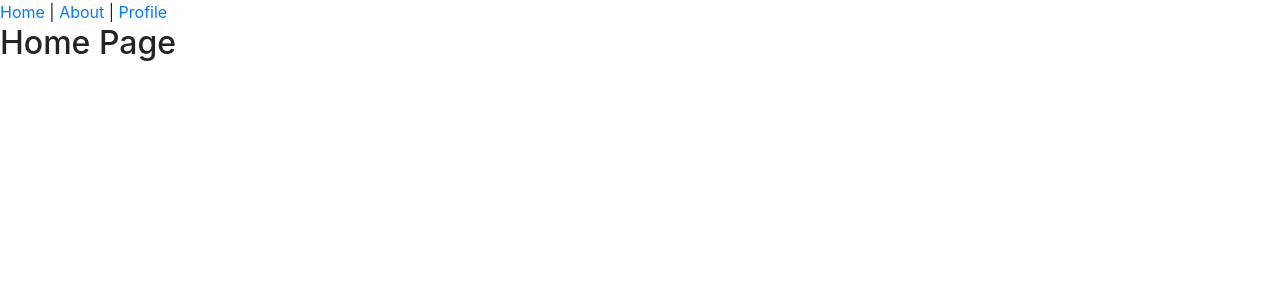
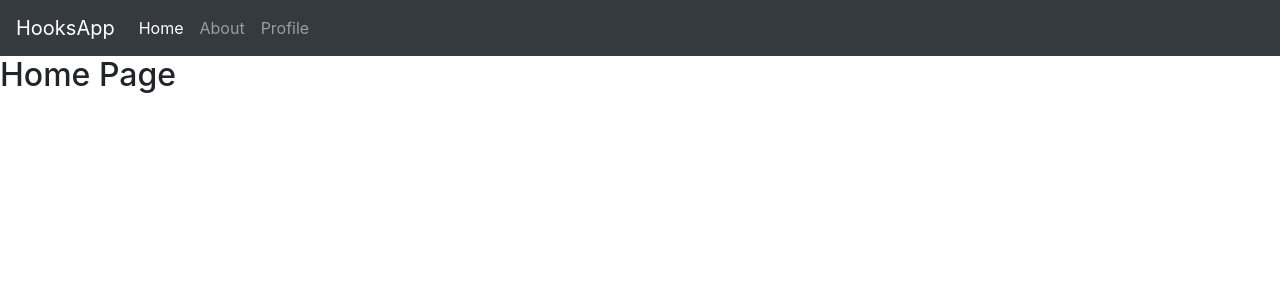
Before and after one commit to devJeremie/hooksapp, a React (Create React App) app: page / in a window 1280 px wide. Shown: the top 300 px of the page. Built offline with nearby package versions, Linux system fonts and the light colour scheme.

Commit message:
Navbar.js End

```diff
--- a/src/App.js
+++ b/src/App.js
@@ -7,13 +7,15 @@ import './App.css';
 import Count from './components/Count';
 import Button from './components/Button';
 //import du router
-import { BrowserRouter as Router, Routes, Route, Link } from 'react-router-dom';
+import { BrowserRouter as Router, Routes, Route } from 'react-router-dom';
 //import des pages
 import Home from './pages/Home';
 import About from './pages/About';
 import Profile from './pages/Profile';
 //import de la protection de routes
 import PrivateRoute from './components/PrivateRoute';
+//import de la navbar
+import Navbar from './components/Navbar';
 
 // import CountReducer from './components/CountReducer';
 // import ClassState from './components/ClassState';
@@ -46,9 +48,7 @@ function App() {
     return (
       <Router>
 
-        <nav>
-          <Link to="/">Home</Link> | <Link to="/about">About</Link> | <Link to="/profile">Profile</Link>
-        </nav>
+        <Navbar />
 
         <Routes>
           <Route path="/" element={<Home />} />
--- /dev/null
+++ b/src/components/Navbar.js
@@ -0,0 +1,41 @@
+import { NavLink } from 'react-router-dom';
+
+function Navbar() {
+  return (
+    <nav className="navbar navbar-expand-lg navbar-dark bg-dark">
+      <span className="navbar-brand">HooksApp</span>
+
+      <div className="collapse navbar-collapse">
+        <ul className="navbar-nav mr-auto">
+          <li className="nav-item">
+            <NavLink
+              to="/"
+              end
+              className={({ isActive }) => 'nav-link' + (isActive ? ' active' : '')}
+            >
+              Home
+            </NavLink>
+          </li>
+          <li className="nav-item">
+            <NavLink
+              to="/about"
+              className={({ isActive }) => 'nav-link' + (isActive ? ' active' : '')}
+            >
+              About
+            </NavLink>
+          </li>
+          <li className="nav-item">
+            <NavLink
+              to="/profile"
+              className={({ isActive }) => 'nav-link' + (isActive ? ' active' : '')}
+            >
+              Profile
+            </NavLink>
+          </li>
+        </ul>
+      </div>
+    </nav>
+  )
+}
+
+export default Navbar
```
